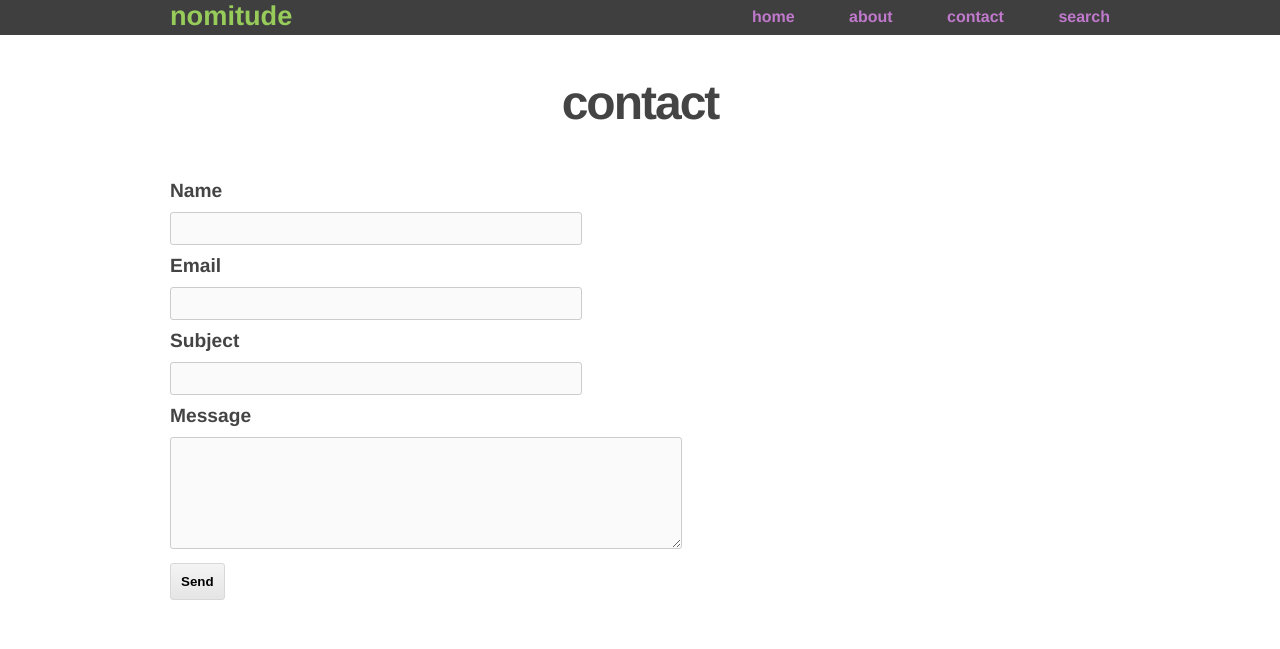
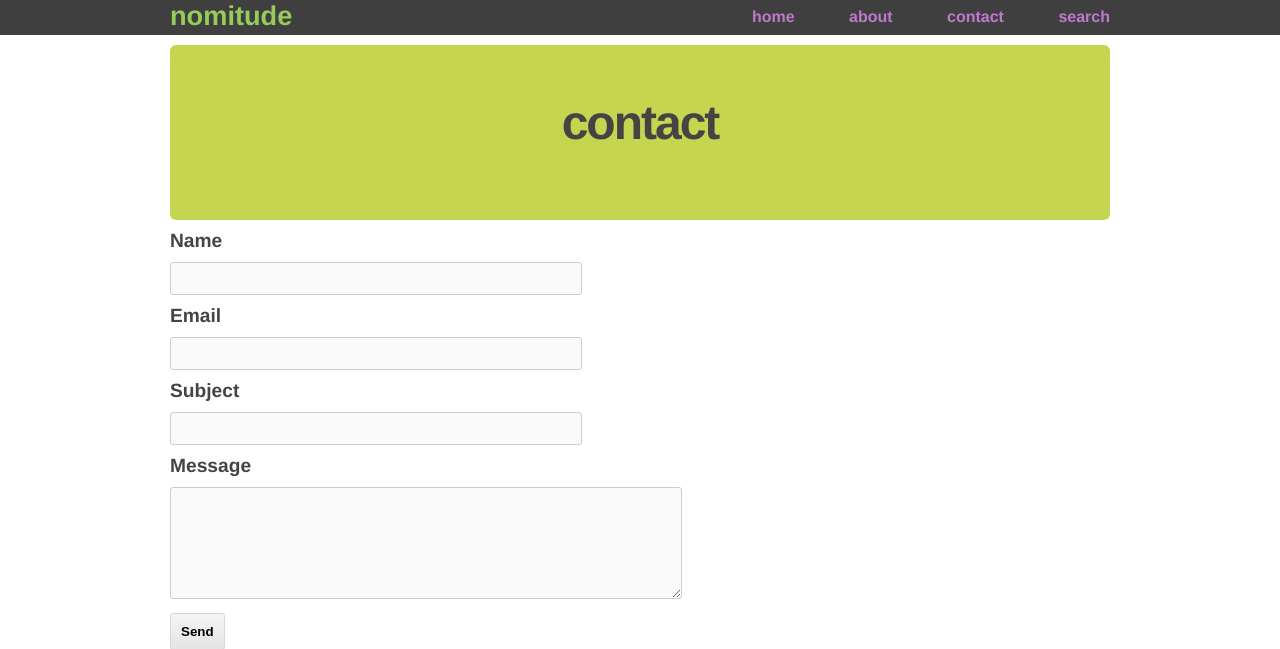
Before and after one commit to laureli/nomicon, a Flask app: page /contact in a window 1280 px wide. Shown: the top 649 px of the page. Run offline with Flask 2, Linux system fonts and the light colour scheme; parts of the project's set-up code (start-up, migrations or seed data) failed here and were passed over.

Commit message:
contact form -- is being re-configed

```diff
--- a/templates/contact.html
+++ b/templates/contact.html
@@ -1,7 +1,9 @@
 {% extends 'base.html' %}
 
 {% block content %}
-	<h2> contact</h2>
+	<div class='midBlock'>
+		<h2> contact</h2>
+	</div>
 
 	{% if success %}
 		<p> Thanks for your message.  We'll read it soon.</p>
```
